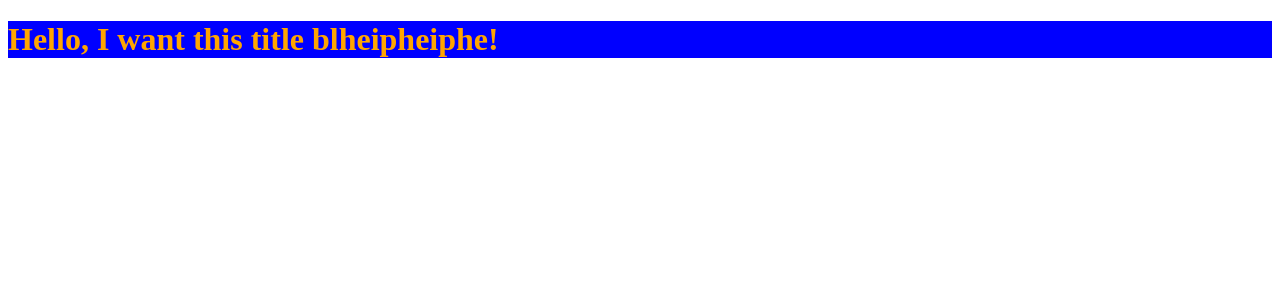
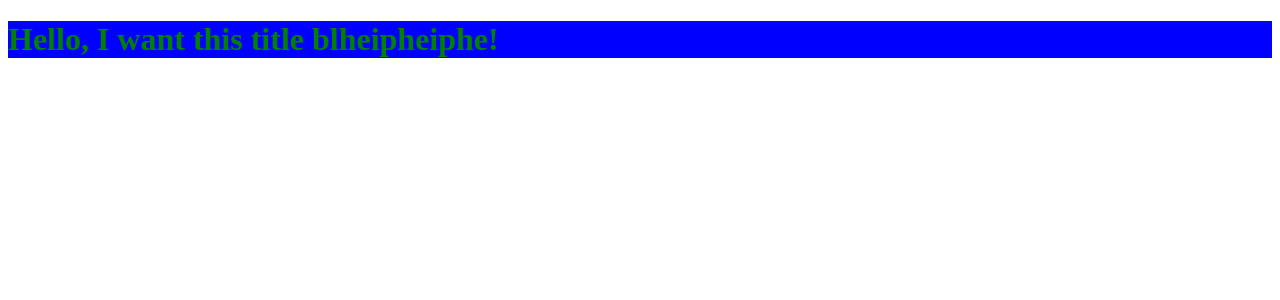
Before and after one commit to christianalfoni/new-git-flow, a React (Create React App) app: page / in a window 1280 px wide. Shown: the top 300 px of the page. Built offline with nearby package versions, Linux system fonts and the light colour scheme.

Commit message:
Gots conflict?

```diff
--- a/src/styles.css
+++ b/src/styles.css
@@ -1,5 +1,5 @@
 .App {
   opacity: 1;
   background-color: blue;
-  color: orange;
+  color: green;
 }
```
